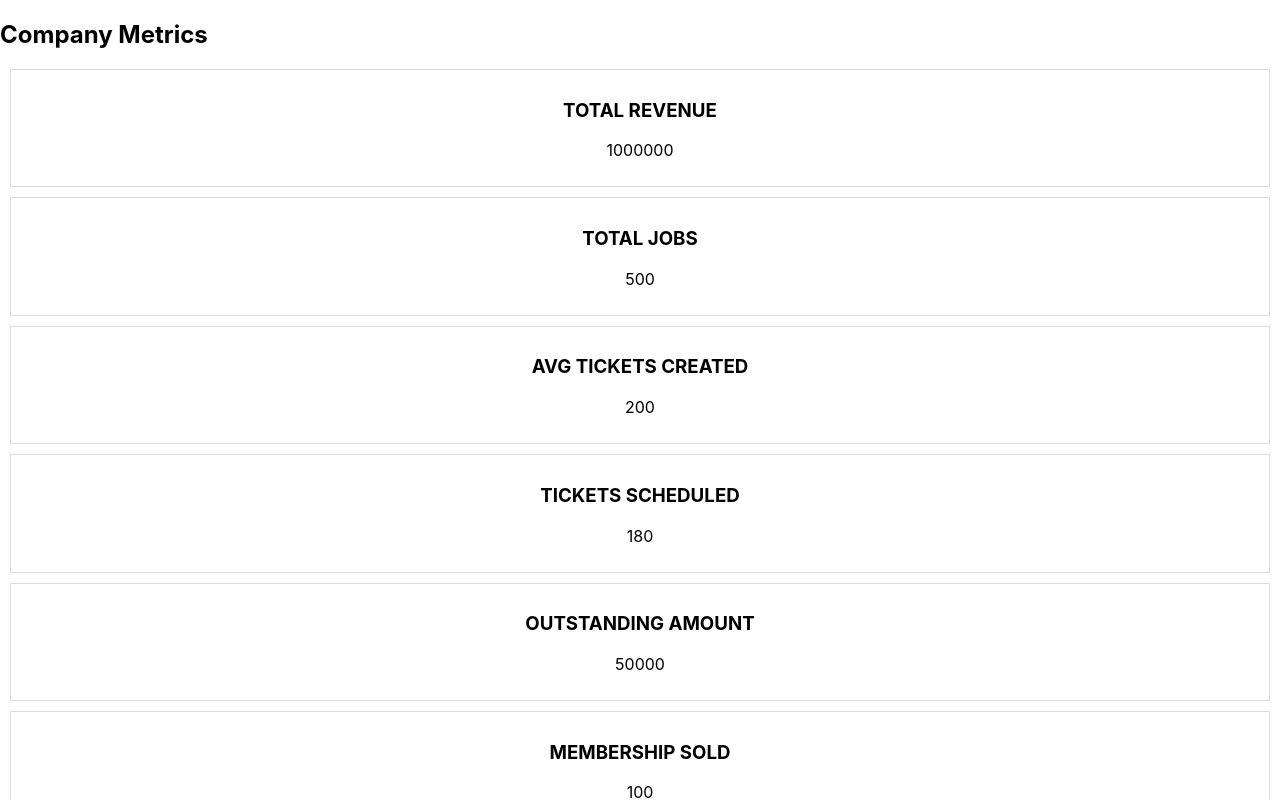
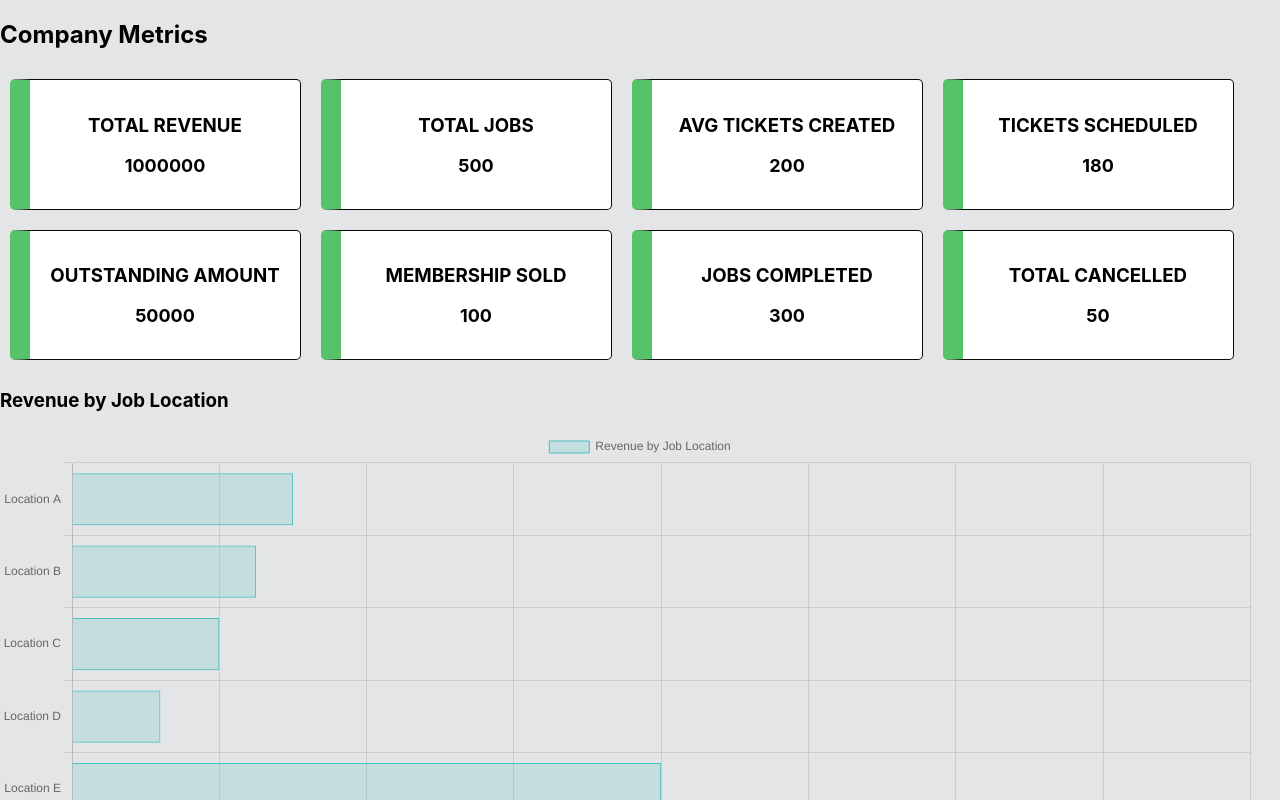
Before and after one commit to abhii-0602/zentrades_assignment, a React (Create React App) app: page /zentradetask4 in a window 1280 px wide. Shown: the top 800 px of the page. Built offline with nearby package versions, Linux system fonts and the light colour scheme; the HTML template or start-up script is replaced by a standard one.

Commit message:
Update zentradetask4.css

```diff
--- a/zentradetask4.css
+++ b/zentradetask4.css
@@ -1,12 +1,25 @@
-/* Dashboard.css */
+/* zentradetask4.css */
+body {
+  background-color: #babfc567; /* Set background color for the entire page */
+  }
+.metric-box {
+  background-color: #fffffff7; /* Set background color */
+  border: 1px solid #0a0b0b; /* Add border */
+  padding: 15px; /* Add padding */
+  margin: 10px; /* Add margin */
+  border-radius: 5px; /* Add border-radius for rounded corners */
+  text-align: center; /* Center align text */
+  display: inline-block; /* Display boxes inline */
+  width: calc(25% - 80px); /* Set width for four boxes in a row */
+  border-left-color: rgba(12, 168, 38, 0.692);
+  border-left-width: 2.5cqb;
+}
 
-.metric-box {
-    border: 1px solid #ddd;
-    padding: 10px;
-    margin: 10px;
-    text-align: center;
-  }
+.metric-box h3 {
+  margin-bottom: 10px; /* Add space below the heading */
+}
 
-  .chart {
-    margin-top: 20px;
-  }
+.metric-box p {
+  font-size: 18px; /* Increase font size for the value */
+  font-weight: bold; /* Make the value bold */
+}
```
